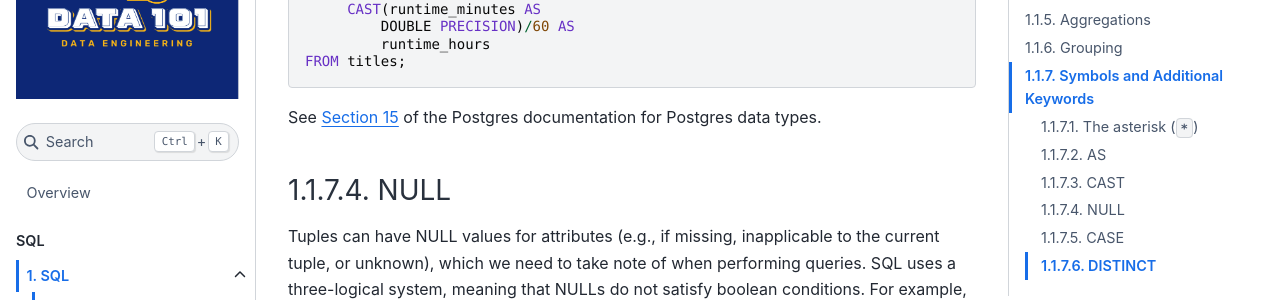
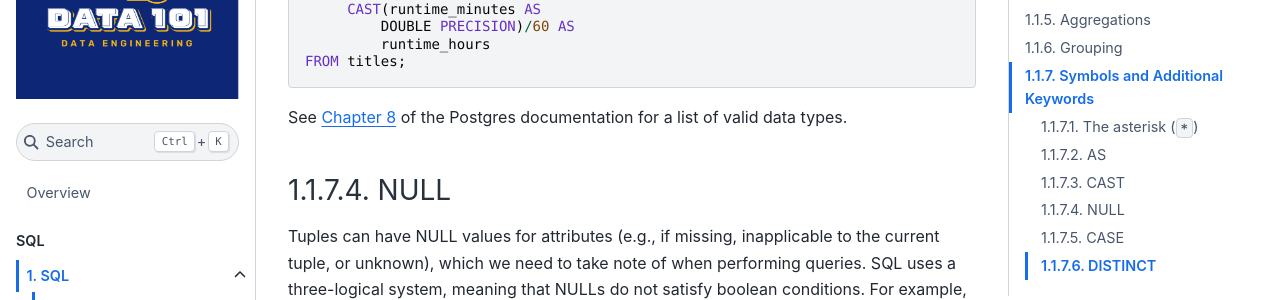
Before and after one commit to cal-data-eng/notes, a Jupyter Book: the page built from 1-SQL/review.md, in a window 1280 px wide and 900 px high, scrolled down 7941 px. Shown: the part 153-453 px from the top of the window. Built offline with Jupyter Book 1.0.4 settings and Sphinx 7.4.7 and the Sphinx Book theme 1.1.4, drawn with Linux system fonts in a browser that asks for light colours.

Commit message:
fix some docs links

````diff
--- a/1-SQL/review.md
+++ b/1-SQL/review.md
@@ -282,7 +282,7 @@ SELECT primary_title, type,
 FROM titles;
 ```
 
-See [Section 15](https://www.postgresql.org/docs/15/datatype.html) of the Postgres documentation for Postgres data types.
+See [Chapter 8](https://www.postgresql.org/docs/current/datatype.html) of the Postgres documentation for a list of valid data types.
 
 ### NULL
 
@@ -322,4 +322,4 @@ SELECT COUNT(DISTINCT premiered)
 FROM titles;
 ```
 
-To specify distinctness on a subset of attributes, see the [DISTINCT Postgres documentation](https://www.postgresql.org/docs/16/sql-select.html#SQL-DISTINCT).
+To specify distinctness on a subset of attributes, see the [DISTINCT Postgres documentation](https://www.postgresql.org/docs/current/sql-select.html#SQL-DISTINCT).
````
